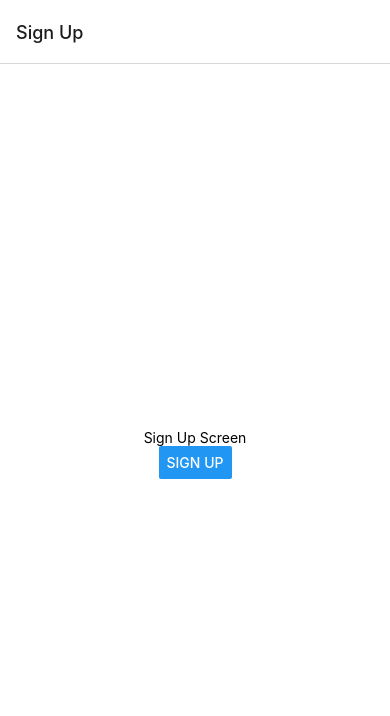
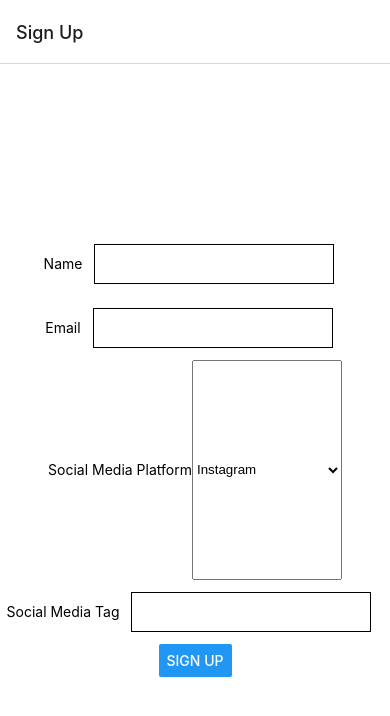
Before and after one commit to lablueprint/skid-row-arts-alliance, a React Native app in the folder mobile/: screen / in a window 390 px wide. Shown: the top 716 px of the page. Built offline with nearby package versions, Linux system fonts and the light colour scheme.

Commit message:
UI change

```diff
--- a/mobile/Screen/SignUpScreen.js
+++ b/mobile/Screen/SignUpScreen.js
@@ -1,8 +1,8 @@
-import React from 'react';
+import React, { useState } from 'react';
 import {
-  StyleSheet, Text, View, Button,
+  StyleSheet, Text, TextInput, View, Button, Alert,
 } from 'react-native';
-import PropTypes from 'prop-types';
+import { Picker } from '@react-native-picker/picker';
 
 const styles = StyleSheet.create({
   container: {
@@ -11,13 +11,70 @@ const styles = StyleSheet.create({
     alignItems: 'center',
     justifyContent: 'center',
   },
+  input: {
+    height: 40,
+    margin: 12,
+    borderWidth: 1,
+    padding: 10,
+  },
 });
 
 function SignUpScreen({ navigation }) {
+  const [text, onChangeText] = React.useState('');
+  const [email, onChangeEmail] = React.useState('');
+  const [socialTag, onChangeSocialTag] = React.useState('');
+  const [selectedValue, setSelectedValue] = useState('java');
+
   return (
     <View style={styles.container}>
-      <Text>Sign Up Screen</Text>
-      <Button title="Sign Up" onPress={() => navigation.navigate('Home')} />
+      <View style={{ flexDirection: 'row', alignItems: 'center' }}>
+        <Text>
+          Name
+        </Text>
+        <TextInput
+          style={styles.input}
+          onChangeText={onChangeText}
+          value={text}
+        />
+      </View>
+      <View style={{ flexDirection: 'row', alignItems: 'center' }}>
+        <Text>
+          Email
+        </Text>
+        <TextInput
+          style={styles.input}
+          onChangeText={onChangeEmail}
+          value={email}
+        />
+      </View>
+      <View style={{ flexDirection: 'row', alignItems: 'center' }}>
+        <Text>
+          Social Media Platform
+        </Text>
+        <Picker
+          selectedValue={selectedValue}
+          style={{ height: 220, width: 150 }}
+          onValueChange={(itemValue, itemIndex) => setSelectedValue(itemValue)}
+        >
+          <Picker.Item label="Instagram" value="instagram" />
+          <Picker.Item label="Twitter" value="twitter" />
+          <Picker.Item label="Facebook" value="facebook" />
+        </Picker>
+      </View>
+      <View style={{ flexDirection: 'row', alignItems: 'center' }}>
+        <Text>
+          Social Media Tag
+        </Text>
+        <TextInput
+          style={styles.input}
+          onChangeText={onChangeSocialTag}
+          value={socialTag}
+        />
+      </View>
+      <Button
+        title="Sign Up"
+        onPress={() => navigation.navigate('Home')}
+      />
     </View>
   );
 }
```
